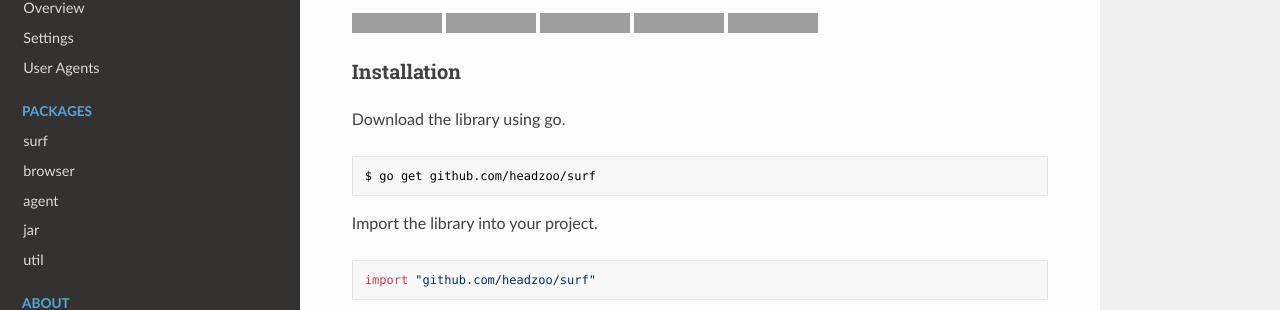
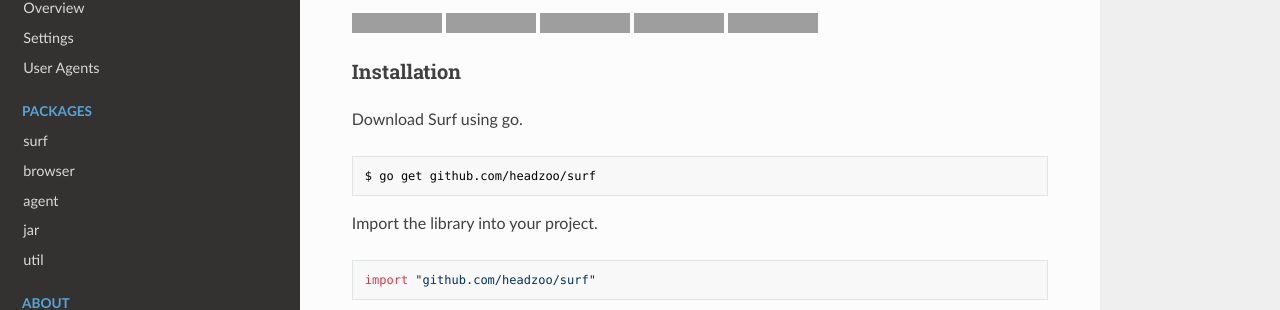
Before and after one commit to headzoo/surf, an MkDocs documentation site: the page built from docs/index.md, in a window 1280 px wide and 1105 px high. Shown: the part 246-556 px from the top of the window. Built offline with MkDocs 1.6.1, drawn with Linux system fonts in a browser that asks for light colours; nearby versions of some CDN libraries; old or Windows-style settings are respelled for this version of MkDocs; grey boxes are pictures that could not be loaded.

Commit message:
Updated docs
[ci skip]

````diff
--- a/docs/index.md
+++ b/docs/index.md
@@ -10,7 +10,7 @@ browser you can open pages, follow links, bookmark pages, submit forms, and many
 
 
 ### Installation
-Download the library using go.
+Download Surf using go.
 
 ```sh
 $ go get github.com/headzoo/surf
````
